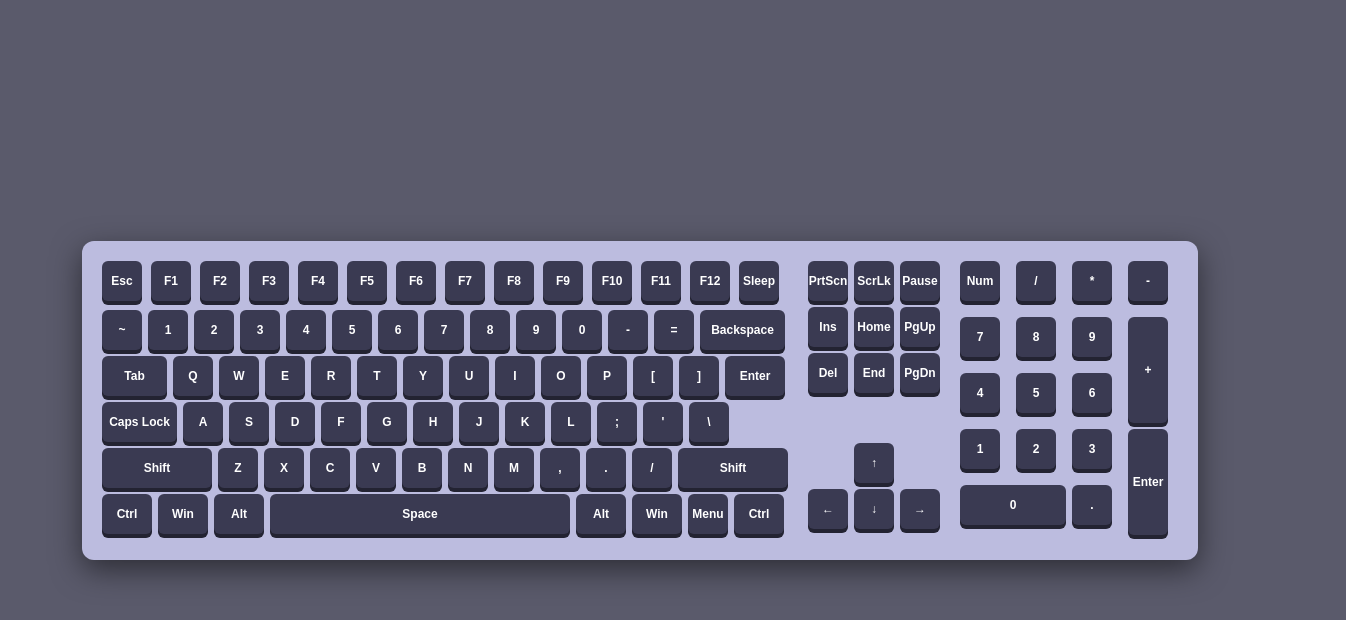
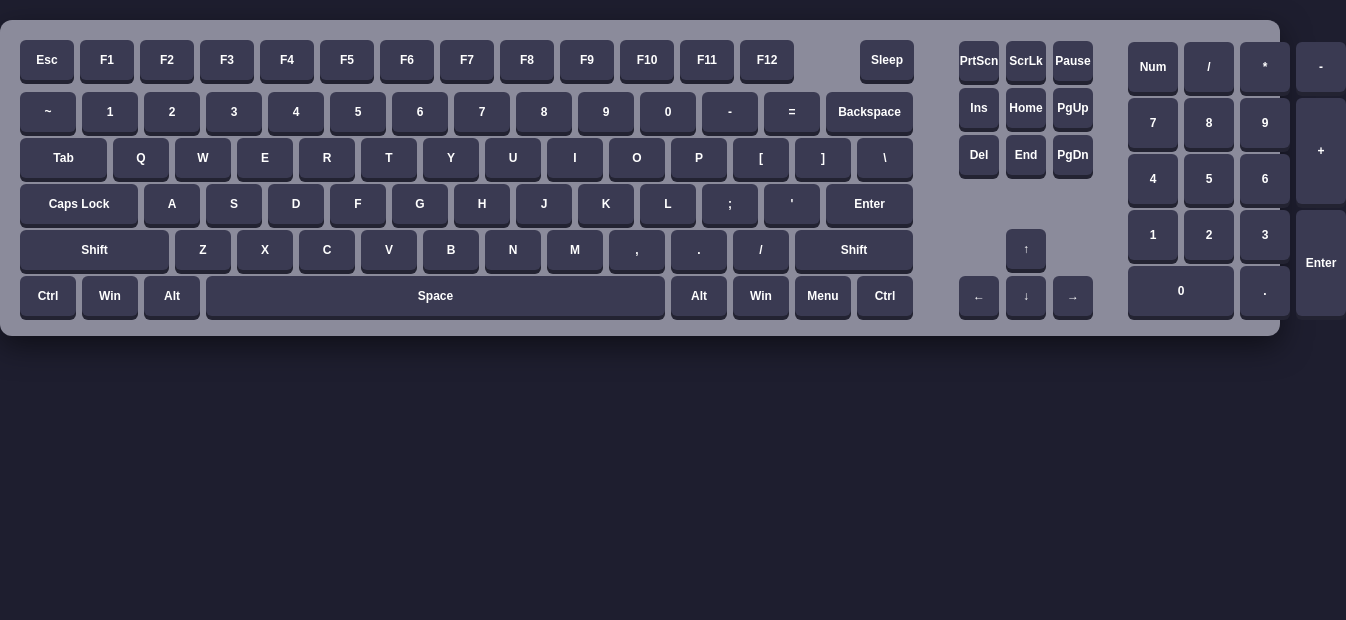
Before and after one commit to Medddi/HTML-Pr1, a plain HTML site: page praktichna4.html in a window 1280 px wide. Shown: the whole page, 1346 px wide, since content can reach past the window. Drawn offline with Linux system fonts and the light colour scheme.

Commit message:
Add files via upload

```diff
--- a/klava.css
+++ b/klava.css
@@ -1,30 +1,27 @@
-
 body {
-    background-color: #5a5a6b;
-    display: flex;
+    background-color: #1e1e2f;
     justify-content: center;
     align-items: center;
-    height: 100vh;
     margin: 0;
     font-family: Arial, sans-serif;
 }
 
 .keyboard {
-    background-color: #bcbcdf;
+    background-color: rgb(139, 139, 155);
     padding: 20px;
     border-radius: 12px;
+    gap: 15px;
+    box-shadow: 0 10px 30px rgba(0, 0, 0, 0.5);
     display: flex;
-    gap: 20px;
-    box-shadow: 0 10px 30px rgba(0, 0, 0, 0.5);
+    flex-direction: row;
+    align-items: flex-end;
+    margin: 20px auto;
 }
 
 .key {
     background-color: #3a3a52;
     color: #ffffff;
-    width: 40px;
-    height: 40px;
     border-radius: 6px;
-    display: flex;
     justify-content: center;
     align-items: center;
     font-size: 12px;
@@ -33,6 +30,7 @@ body {
     box-shadow: 0 4px 0 #232332;
     transition: 0.1s;
     user-select: none;
+    display: flex;
 }
 
 .key:active {
@@ -40,57 +38,78 @@ body {
     box-shadow: 0 0 0 #232332;
 }
 
-.row-first {
-    display: flex;
-    gap: 9px;
-    margin-bottom: 9px;
-    justify-content: to flex-start;
+
+
+
+
+
+.row-first-grid {
+    display: grid;
+    grid-template-columns: repeat(15, 54px);
+    gap: 6px;
+    margin-bottom: 12px;
+    grid-template-rows: 40px;
 }
-.row {
-    display: flex;
-    gap: 6px;
-    margin-bottom: 6px;
+.row-first-grid .key.sleep-button{
+grid-column: 15; grid-row: 1;
 }
 
-.space { width: 300px; }
-.backspace { width: 85px; }
-.tab { width: 65px; }
-.caps { width: 75px; }
-.enter { width: 85px; }
-.shift { width: 110px; }
-.ctrl { width: 50px; }
-.win { width: 50px; }
-.alt { width: 50px; }
-.enter-width { width: 60px; grid-row: span 2;  }
-.key-sleep { width: 60px; }
+.key-grid {
+    display: grid;
+    grid-template-columns: repeat(30, 25px);
+    gap: 6px;
+
+}
+.key-grid .key {
+    height: 40px;
+    grid-column: span 2;
+}
+
+.key-grid .key.backspace, .key-grid .key.tab, .key-grid .key.enter-width {
+    grid-column: span 3;
+}
+.key-grid .caps, .key-grid .key.shift-right{
+    grid-column: span 4;
+}
+
+.key-grid .key.shift-left{
+    grid-column: span 5;
+}
+.key-grid .key.space {
+    grid-column: span 15;
+}
+
+
+
+
+.center-grid {
+    display: grid;
+    grid-template-columns: repeat(3, 40px);
+    grid-template-rows: repeat(6, 40px);
+    gap: 7px;
+}
+
+.center-grid .key.up{ grid-column: 2;grid-row: 5;}
+.center-grid .key.left { grid-column: 1; grid-row: 6; }
+.center-grid .key.down { grid-column: 2; grid-row: 6; }
+.center-grid .key.right { grid-column: 3; grid-row: 6; }
+
+
+
+
 
 .numpad-grid {
     display: grid;
     grid-template-columns: repeat(4, 50px);
     grid-template-rows: repeat(5, 50px);
     gap: 6px;
+    margin-left: 20px;
 }
 
 .zero {
     grid-column: span 2;
-    width: auto !important;
 }
-.arrows-container {
-    display: flex;
-    flex-direction: column;
-    align-items: center;
-    margin-top: 50px;
-    gap: 6px;
+
+.plus-tall, .enter-tall {
+    grid-row: span 2;
 }
-.arrow-bottom-row {
-    display: flex;
-    gap: 6px;
-}
-.plus-tall {
-    grid-row: span 2;
-    height: auto !important;
-}
-.enter-tall {
-    grid-row: span 2;
-    height: auto !important;
-}
--- a/praktichna4.html
+++ b/praktichna4.html
@@ -1,15 +1,17 @@
 <!DOCTYPE html>
 <html lang="ua">
+
 <head>
     <meta charset="UTF-8">
     <meta name="viewport" content="width=device-width, initial-scale=1.0">
     <title>Клавіатура</title>
     <link rel="stylesheet" href="klava.css">
 </head>
+
 <body>
     <div class="keyboard">
         <div class="livo">
-            <div class="row-first">
+            <div class="row-first-grid">
                 <div class="key esc">Esc</div>
                 <div class="key">F1</div>
                 <div class="key">F2</div>
@@ -25,7 +27,7 @@
                 <div class="key">F12</div>
                 <div class="key sleep-button">Sleep</div>
             </div>
-            <div class="row">
+            <div class="key-grid">
                 <div class="key">~</div>
                 <div class="key">1</div>
                 <div class="key">2</div>
@@ -40,8 +42,6 @@
                 <div class="key">-</div>
                 <div class="key">=</div>
                 <div class="key backspace">Backspace</div>
-            </div>
-            <div class="row">
                 <div class="key tab">Tab</div>
                 <div class="key">Q</div>
                 <div class="key">W</div>
@@ -55,9 +55,7 @@
                 <div class="key">P</div>
                 <div class="key">[</div>
                 <div class="key">]</div>
-                <div class="key enter-width">Enter</div>
-            </div>
-            <div class="row">
+                <div class="key">\</div>
                 <div class="key caps">Caps Lock</div>
                 <div class="key">A</div>
                 <div class="key">S</div>
@@ -70,10 +68,8 @@
                 <div class="key">L</div>
                 <div class="key">;</div>
                 <div class="key">'</div>
-                <div class="key">\</div>
-            </div>
-            <div class="row">
-                <div class="key shift">Shift</div>
+                <div class="key enter-width">Enter</div>
+                <div class="key shift-left">Shift</div>
                 <div class="key">Z</div>
                 <div class="key">X</div>
                 <div class="key">C</div>
@@ -84,9 +80,7 @@
                 <div class="key">,</div>
                 <div class="key">.</div>
                 <div class="key">/</div>
-                <div class="key shift">Shift</div>
-            </div>
-            <div class="row">
+                <div class="key shift-right">Shift</div>
                 <div class="key ctrl">Ctrl</div>
                 <div class="key win">Win</div>
                 <div class="key alt">Alt</div>
@@ -97,54 +91,42 @@
                 <div class="key ctrl">Ctrl</div>
             </div>
         </div>
-        <div class="center">
-            <div class="row">
+        <div class="center-grid">
             <div class="key">PrtScn</div>
             <div class="key">ScrLk</div>
             <div class="key">Pause</div>
-            </div>
-            <div class="row">
             <div class="key">Ins</div>
             <div class="key">Home</div>
             <div class="key">PgUp</div>
-            </div>
-            <div class="row">
             <div class="key">Del</div>
             <div class="key">End</div>
             <div class="key">PgDn</div>
-            </div>
-            <div class="arrows-container">
-                <div class="key arrow-up">↑</div>
-                <div class="arrow-bottom-row">
-                    <div class="key">←</div>
-                    <div class="key">↓</div>
-                    <div class="key">→</div>
-                </div>
-            </div>
+            <div class="key up">↑</div>
+            <div class="key left">←</div>
+            <div class="key down">↓</div>
+            <div class="key right">→</div>
+
         </div>
         <div class="numpad-grid">
             <div class="key">Num</div>
             <div class="key">/</div>
             <div class="key">*</div>
             <div class="key">-</div>
-
             <div class="key">7</div>
             <div class="key">8</div>
             <div class="key">9</div>
             <div class="key plus-tall">+</div>
-
             <div class="key">4</div>
             <div class="key">5</div>
             <div class="key">6</div>
-
             <div class="key">1</div>
             <div class="key">2</div>
             <div class="key">3</div>
             <div class="key enter-tall">Enter</div>
-
             <div class="key zero">0</div>
             <div class="key">.</div>
         </div>
     </div>
 </body>
+
 </html>
```
Lines whose indentation alone changed are shown as unchanged.
